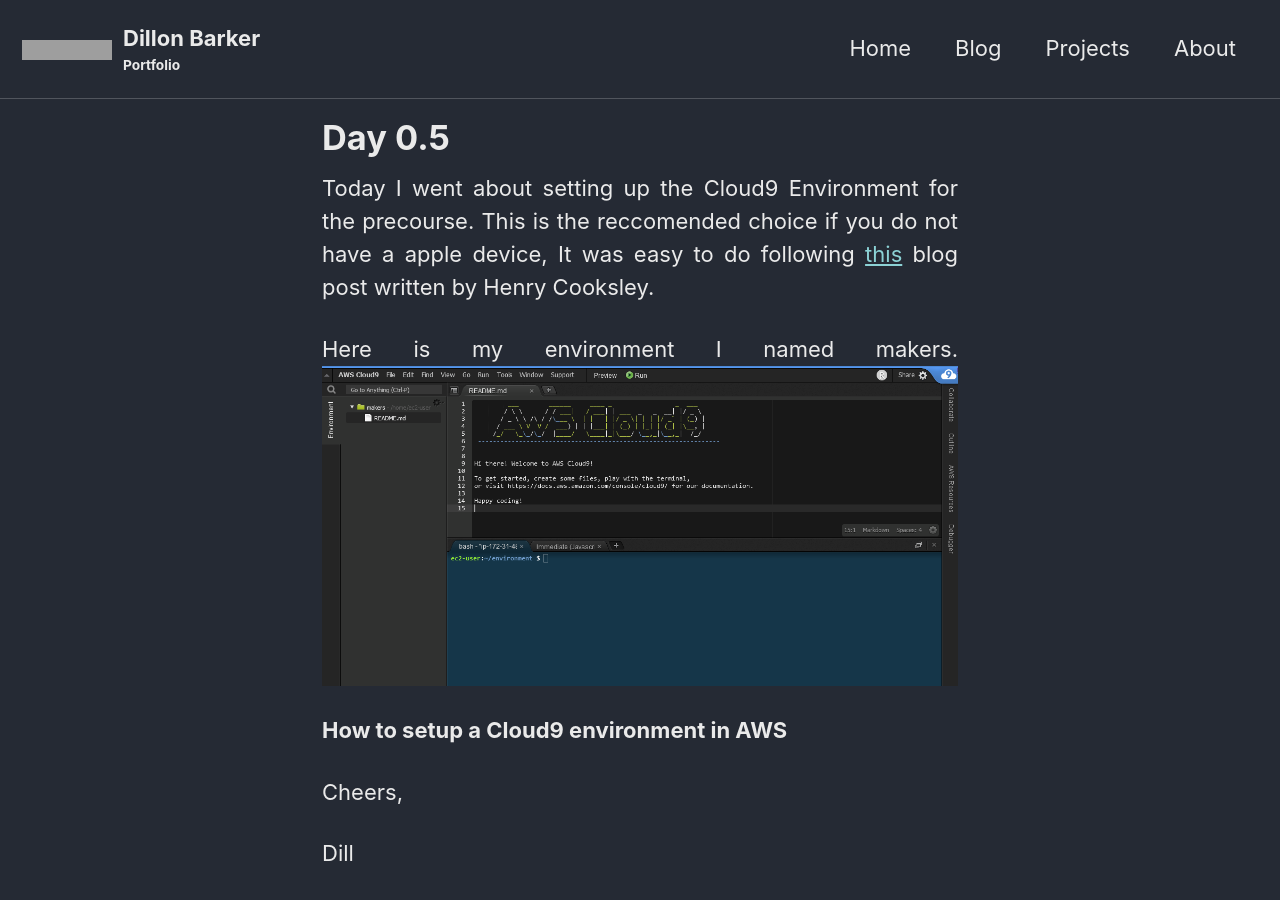
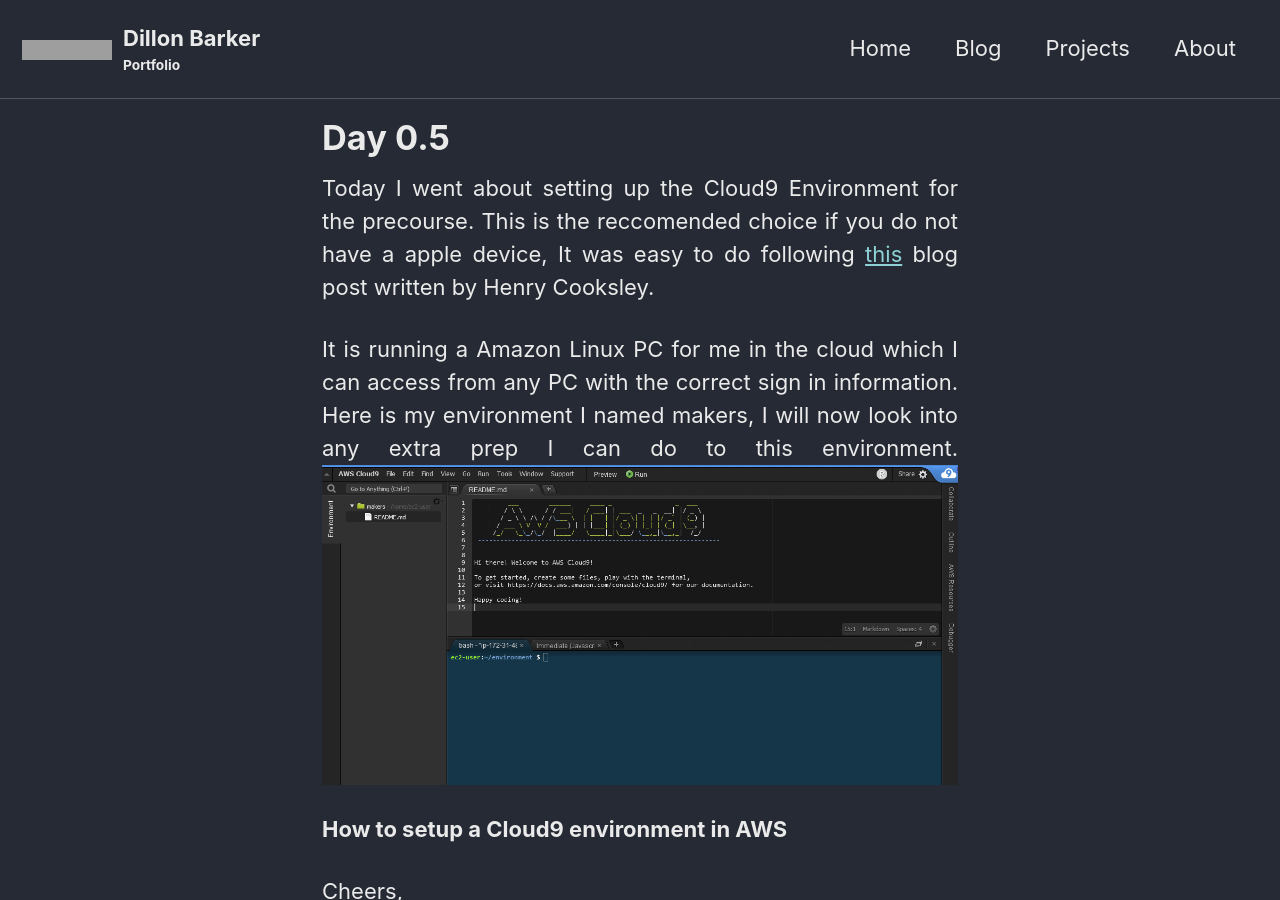
Before and after one commit to dilfyg/dilfyg.github.io, a Jekyll site: the page built from _blog/30-05-20.md, in a window 1280 px wide and 900 px high. Built offline with Jekyll 4.4.1, drawn with Linux system fonts in a browser that asks for light colours; cached includes are drawn as plain includes; nearby versions of some CDN libraries; grey boxes are pictures that could not be loaded.

Commit message:
touchups

```diff
--- a/_blog/30-05-20.md
+++ b/_blog/30-05-20.md
@@ -1,15 +1,15 @@
 ---
 title: "Day 0.5"
 date: 2020-05-30
-excerpt: "Setting up the Cloud9 AWS environment"
+excerpt: "Setting up the Cloud9 AWS environment."
 header:
   teaser: /images/blog/environment.PNG # add a teaser image here that sums up what the blog post is about for display on blog page, the image should go in the image/blog folder
 
 ---
 Today I went about setting up the Cloud9 Environment for the precourse. This is the reccomended choice if you do not have a apple device, It was easy to do following [this]("https://blog.makersacademy.com/how-to-get-a-professional-coding-environment-anywhere-with-aws-cloud9-f13d0424271") blog post written by Henry Cooksley.
 
-
-Here is my environment I named makers.
+It is running a Amazon Linux PC for me in the cloud which I can access from any PC with the correct sign in information.
+Here is my environment I named makers, I will now look into any extra prep I can do to this environment.
 <img src="{{ site.url }}{{ site.baseurl }}/images/blog/environment.PNG" alt="linearly separable data">
 
 **How to setup a Cloud9 environment in AWS**
```
